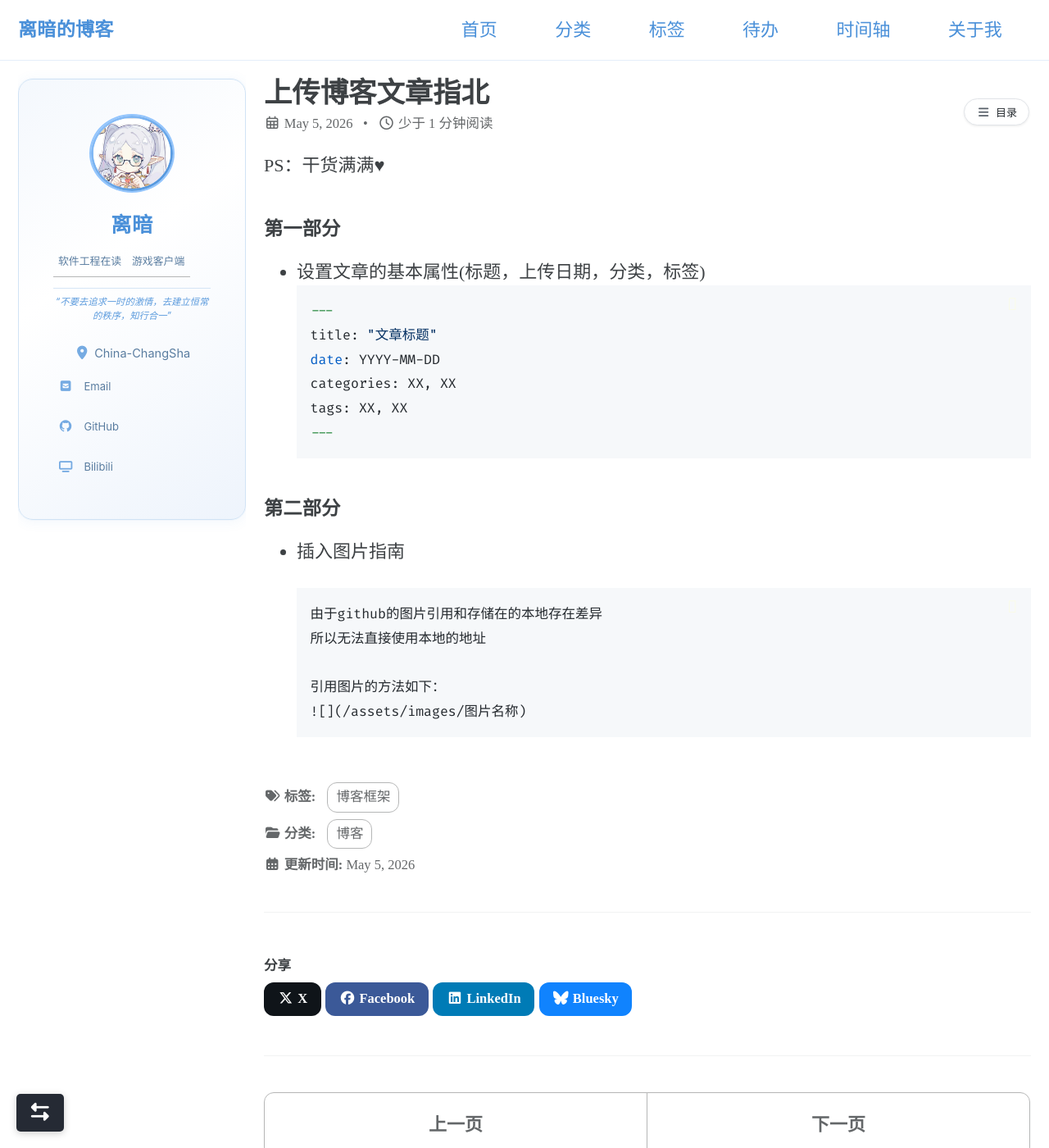
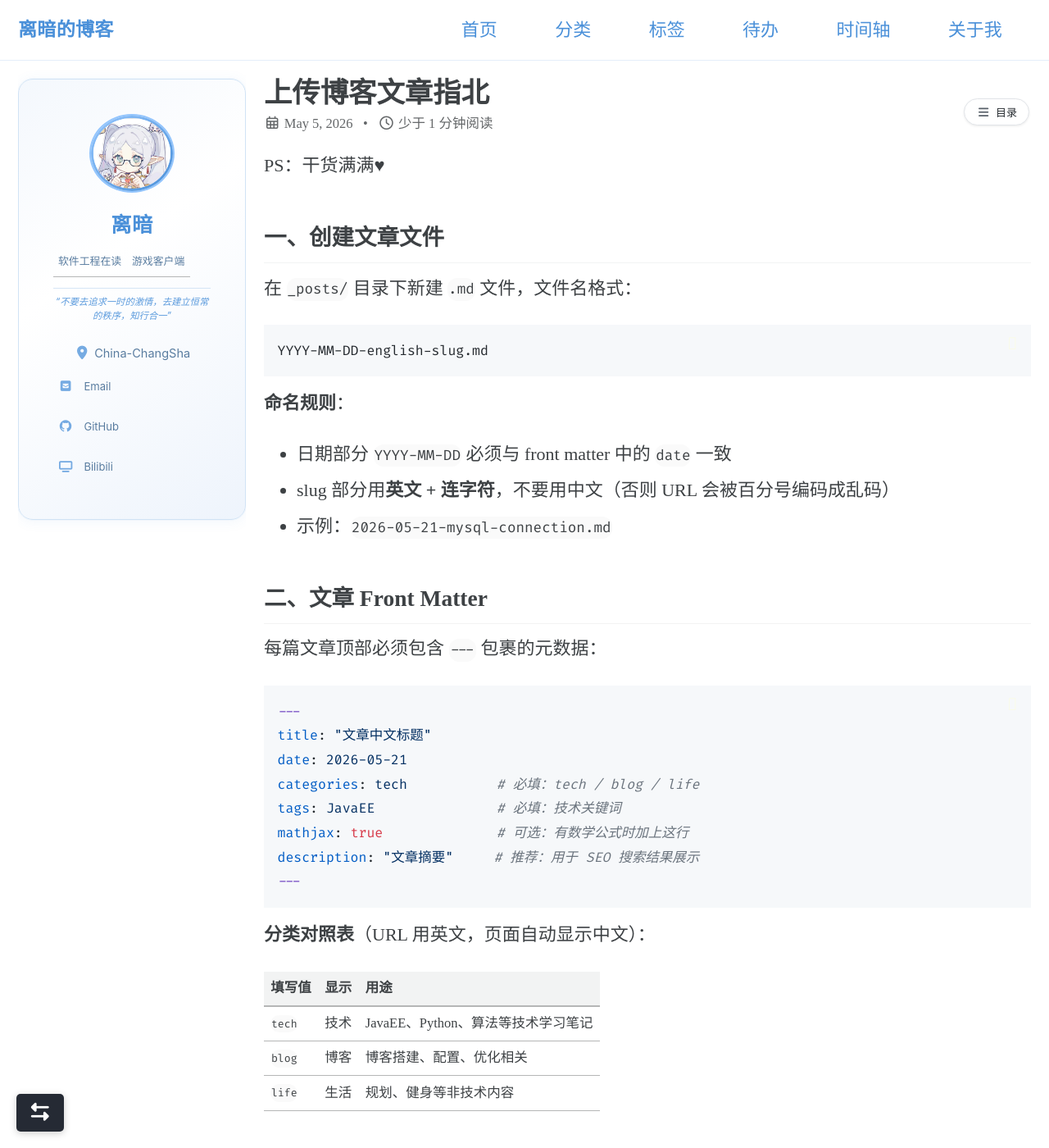
Before and after one commit to LJP3315/LJP3315.github.io, a Jekyll site: the page built from _posts/2026-05-05-blog-upload-guide.md, in a window 1280 px wide and 1400 px high. Shown: the whole window at 82% size. Built offline with Jekyll 4.4.1, drawn with Linux system fonts in a browser that asks for light colours; cached includes are drawn as plain includes; some of the changed text lies outside the part shown.

Commit message:
更新博客指北

````diff
--- a/_posts/2026-05-05-blog-upload-guide.md
+++ b/_posts/2026-05-05-blog-upload-guide.md
@@ -7,27 +7,95 @@ tags: 博客框架
 
 PS：干货满满♥
 
-#### 第一部分
+## 一、创建文章文件
 
-* 设置文章的基本属性(标题，上传日期，分类，标签)
-  ```bash
-  ---
-  title: "文章标题"
-  date: YYYY-MM-DD
-  categories: XX, XX
-  tags: XX, XX
-  ---
-  ```
+在 `_posts/` 目录下新建 `.md` 文件，文件名格式：
 
+```
+YYYY-MM-DD-english-slug.md
+```
 
-#### 第二部分
+**命名规则**：
+- 日期部分 `YYYY-MM-DD` 必须与 front matter 中的 `date` 一致
+- slug 部分用**英文 + 连字符**，不要用中文（否则 URL 会被百分号编码成乱码）
+- 示例：`2026-05-21-mysql-connection.md`
 
-* 插入图片指南
+## 二、文章 Front Matter
 
-  ```bash
-  由于github的图片引用和存储在的本地存在差异
-  所以无法直接使用本地的地址
+每篇文章顶部必须包含 `---` 包裹的元数据：
 
-  引用图片的方法如下：
-  ![]({{ site.baseurl }}/assets/images/图片名称)
-  ```
+```yaml
+---
+title: "文章中文标题"
+date: 2026-05-21
+categories: tech           # 必填：tech / blog / life
+tags: JavaEE               # 必填：技术关键词
+mathjax: true              # 可选：有数学公式时加上这行
+description: "文章摘要"     # 推荐：用于 SEO 搜索结果展示
+---
+```
+
+**分类对照表**（URL 用英文，页面自动显示中文）：
+
+| 填写值 | 显示 | 用途 |
+|--------|------|------|
+| `tech` | 技术 | JavaEE、Python、算法等技术学习笔记 |
+| `blog` | 博客 | 博客搭建、配置、优化相关 |
+| `life` | 生活 | 规划、健身等非技术内容 |
+
+## 三、插入图片
+
+图片放在 `assets/images/` 目录下，引用方式：
+
+```markdown
+![]({{ site.baseurl }}/assets/images/图片名.png)
+```
+
+**注意**：GitHub Pages 无法使用本地绝对路径，必须用 `site.baseurl` 前缀。
+
+## 四、数学公式
+
+在 front matter 中加入 `mathjax: true`，然后用 LaTeX 语法写公式：
+
+```markdown
+行内公式：$E = mc^2$
+
+块级公式：
+$$
+\sum_{i=1}^{n} i = \frac{n(n+1)}{2}
+$$
+```
+
+不加 `mathjax: true` 的页面不会加载 MathJax，不影响加载速度。
+
+## 五、更新待办事项
+
+编辑 `_data/todos.yml`，每条格式：
+
+```yaml
+- name: "事项名称"
+  date: 2026-06-01
+  icon: "📚"
+```
+
+- `name`：事项描述
+- `date`：截止日期（过期会自动划掉并置灰）
+- `icon`：一个 emoji 作为图标
+
+待办页面 `/todos/` 会自动计算剩余天数并分"进行中 / 已过期"两组显示。
+
+## 六、时间轴
+
+时间是自动生成的 —— 只要文章在 `_posts/` 下且有正确的 `date`，就会出现在 `/timeline/` 页面，按年月分组，无需手动维护。
+
+## 七、检查清单
+
+发文章之前确认：
+
+- [ ] 文件名使用英文 slug
+- [ ] `date` 与文件名日期一致
+- [ ] `categories` 填了 `tech` / `blog` / `life`
+- [ ] `tags` 填了至少一个标签
+- [ ] 有公式时加了 `mathjax: true`
+- [ ] 图片路径用了 `site.baseurl`
+- [ ] 本地 `bundle exec jekyll serve` 预览通过
````
